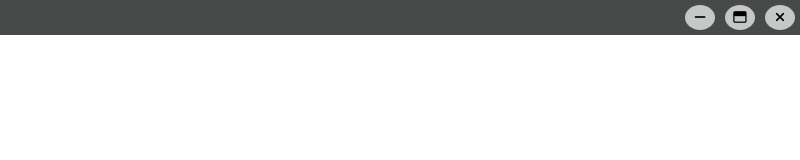
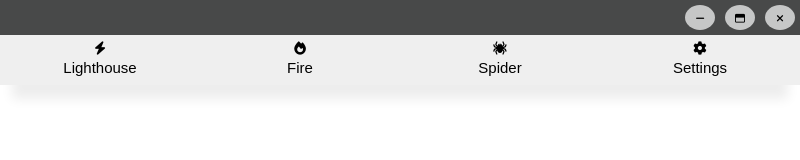
Before and after one commit to Lariw/seo-checker, an Electron app: page app/index.html in a window 800 px wide. Drawn offline with Linux system fonts and the light colour scheme.

Commit message:
Update 1.0.3
Added navigation for sections.

```diff
--- a/app/index.html
+++ b/app/index.html
@@ -7,6 +7,7 @@
 
     <link rel="stylesheet" href="./style/navigationBar.css" />
     <link rel="stylesheet" href="./style/main.css" />
+    <link rel="stylesheet" href="./style/sections.css" />
 
     <script
       src="https://kit.fontawesome.com/992def5dc8.js"
@@ -18,16 +19,39 @@
   <body>
     <div class="navigationBar">
       <button class="navigationBar__button js-minimizeButton">
-        <i class="fa-solid fa-minus"></i>
+        <i class="fa-solid fa-minus navigationBar__icons"></i>
       </button>
 
       <button class="navigationBar__button js-maximizeButton">
-        <i class="fa-regular fa-window-maximize"></i>
+        <i class="fa-regular fa-window-maximize navigationBar__icons"></i>
       </button>
 
       <button class="navigationBar__button js-exitButton">
-        <i class="fa-solid fa-xmark"></i>
+        <i class="fa-solid fa-xmark navigationBar__icons"></i>
       </button>
+    </div>
+
+    <div class="mainContainer">
+      <div class="sections">
+        <div class="section_container">
+          <button class="sections_button">
+            <i class="fa-solid sections__buttonIcon fa-bolt"></i
+            ><span class="sections__buttonText">Lighthouse</span>
+          </button>
+          <button class="sections_button">
+            <i class="fa-solid sections__buttonIcon fa-fire"></i
+            ><span class="sections__buttonText">Fire</span>
+          </button>
+          <button class="sections_button">
+            <i class="fa-solid sections__buttonIcon fa-spider"></i
+            ><span class="sections__buttonText">Spider</span>
+          </button>
+          <button class="sections_button">
+            <i class="fa-solid sections__buttonIcon fa-gear"></i
+            ><span class="sections__buttonText">Settings</span>
+          </button>
+        </div>
+      </div>
     </div>
   </body>
 </html>
--- a/app/style/navigationBar.css
+++ b/app/style/navigationBar.css
@@ -25,3 +25,7 @@
 .navigationBar__button:active {
   background-color: #fafafa;
 }
+
+.navigationBar__icons {
+  font-size: 10px;
+}
--- /dev/null
+++ b/app/style/sections.css
@@ -0,0 +1,29 @@
+.sections {
+  width: 100%;
+  height: 90px;
+}
+
+.section_container {
+  display: flex;
+  justify-content: space-around;
+  -webkit-box-shadow: 0px 26px 12px -12px rgba(237, 237, 237, 1);
+  -moz-box-shadow: 0px 26px 12px -12px rgba(237, 237, 237, 1);
+  box-shadow: 0px 26px 12px -12px rgba(237, 237, 237, 1);
+}
+
+.sections_button {
+  width: 100%;
+  height: 50px;
+  border: none;
+  cursor: pointer;
+}
+
+.sections_button:hover {
+  color: rgb(0, 98, 159);
+}
+
+.sections__buttonText {
+  display: block;
+  margin: 3px;
+  font-size: 15px;
+}
--- a/package.json
+++ b/package.json
@@ -1,6 +1,6 @@
 {
   "name": "seo-checker",
-  "version": "1.0.2",
+  "version": "1.0.3",
   "description": "",
   "main": "app/main.js",
   "scripts": {},
```
Also changed, not shown: 1 other file.
